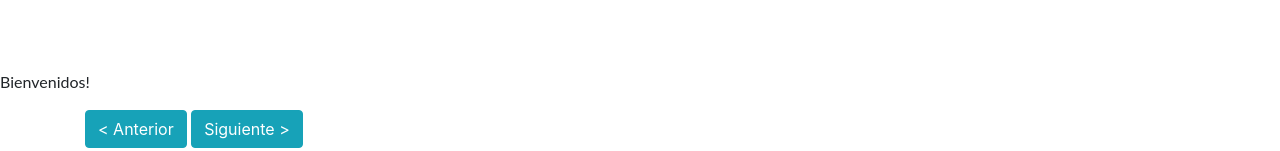
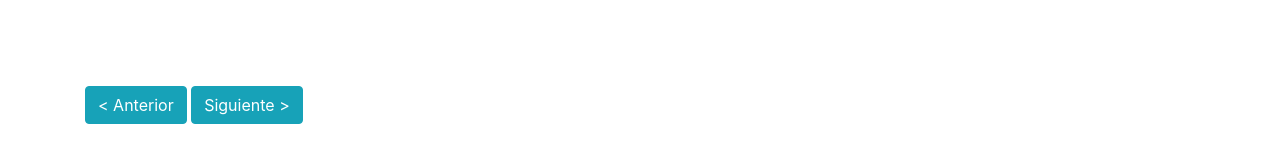
Before and after one commit to juliscrep/angular-primer-proyecto, an Angular app: page / in a window 1280 px wide. Shown: the part 502-653 px from the top of the page. Built offline with nearby package versions, Linux system fonts and the light colour scheme.

Commit message:
"prueba con vscode"

```diff
--- a/src/app/app.component.html
+++ b/src/app/app.component.html
@@ -1,3 +1,3 @@
 
 
-<p>Bienvenidos!</p>
+<p></p>
```
